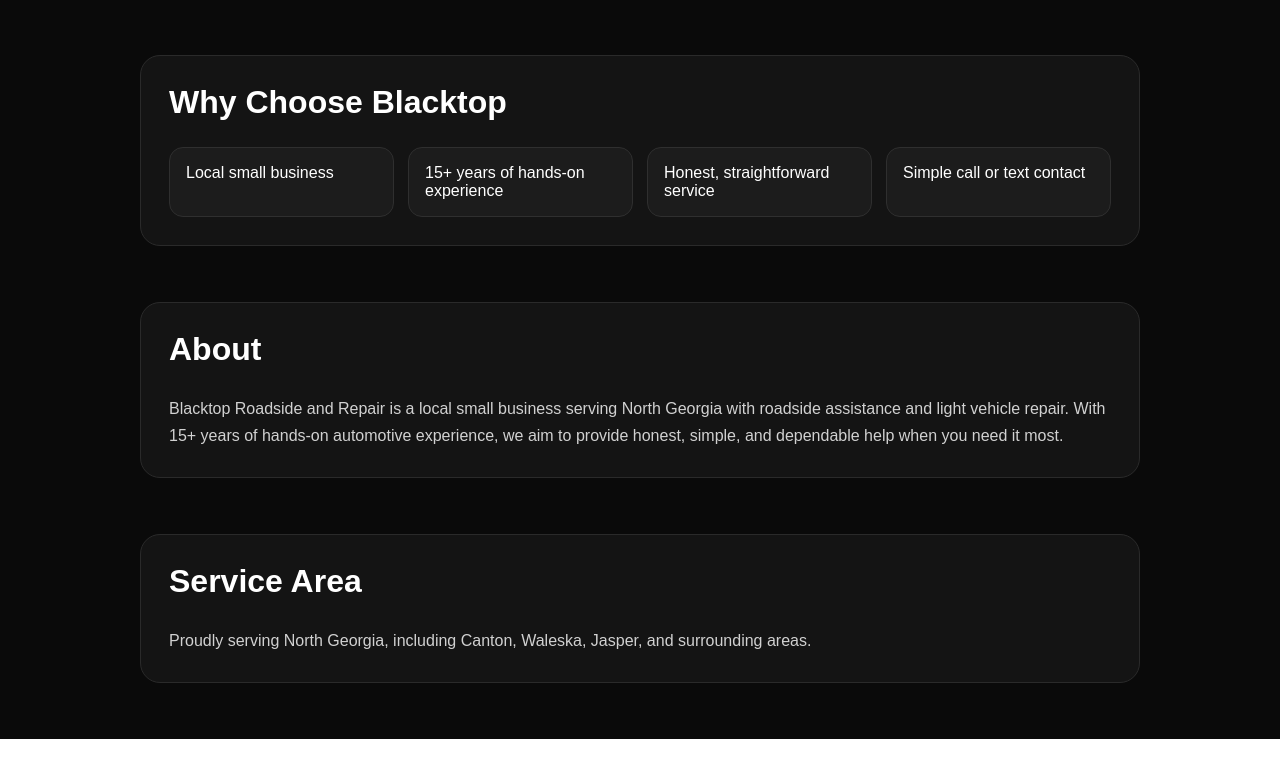
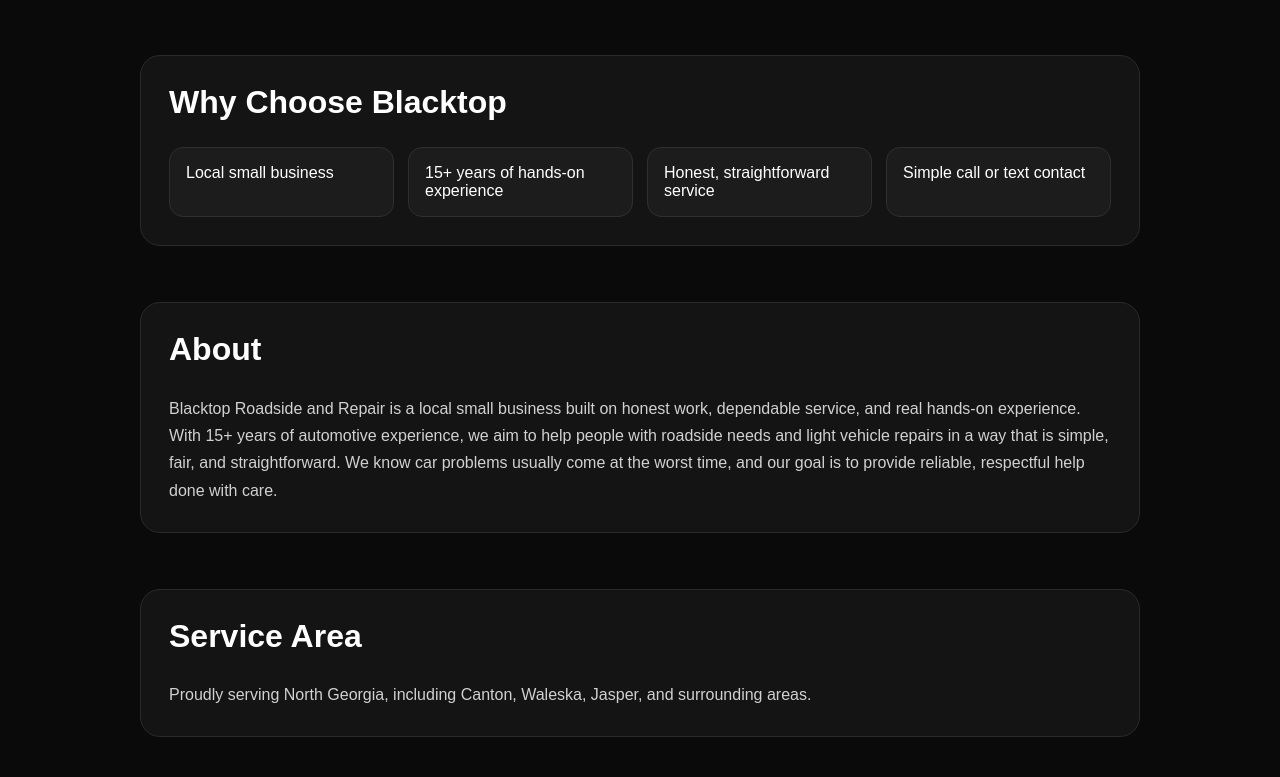
Before and after one commit to blacktoproadsideandrepair-maker/blacktop-roadside-repair-site-2, a Next.js app: page / in a window 1280 px wide. Shown: the part 898-1675 px from the top of the page. Before the commit the page ends 1637 px from the top, so only its background shows below. Built offline with nearby package versions, Linux system fonts and the light colour scheme.

Commit message:
Update page.js

```diff
--- a/app/page.js
+++ b/app/page.js
@@ -211,10 +211,7 @@
         >
           <h2 style={{ fontSize: "32px", marginTop: 0 }}>About</h2>
           <p style={{ color: "#d1d1d1", lineHeight: 1.7, marginBottom: 0 }}>
-            Blacktop Roadside and Repair is a local small business serving North
-            Georgia with roadside assistance and light vehicle repair. With 15+
-            years of hands-on automotive experience, we aim to provide honest,
-            simple, and dependable help when you need it most.
+     Blacktop Roadside and Repair is a local small business built on honest work, dependable service, and real hands-on experience. With 15+ years of automotive experience, we aim to help people with roadside needs and light vehicle repairs in a way that is simple, fair, and straightforward. We know car problems usually come at the worst time, and our goal is to provide reliable, respectful help done with care.
           </p>
         </div>
       </section>
```
